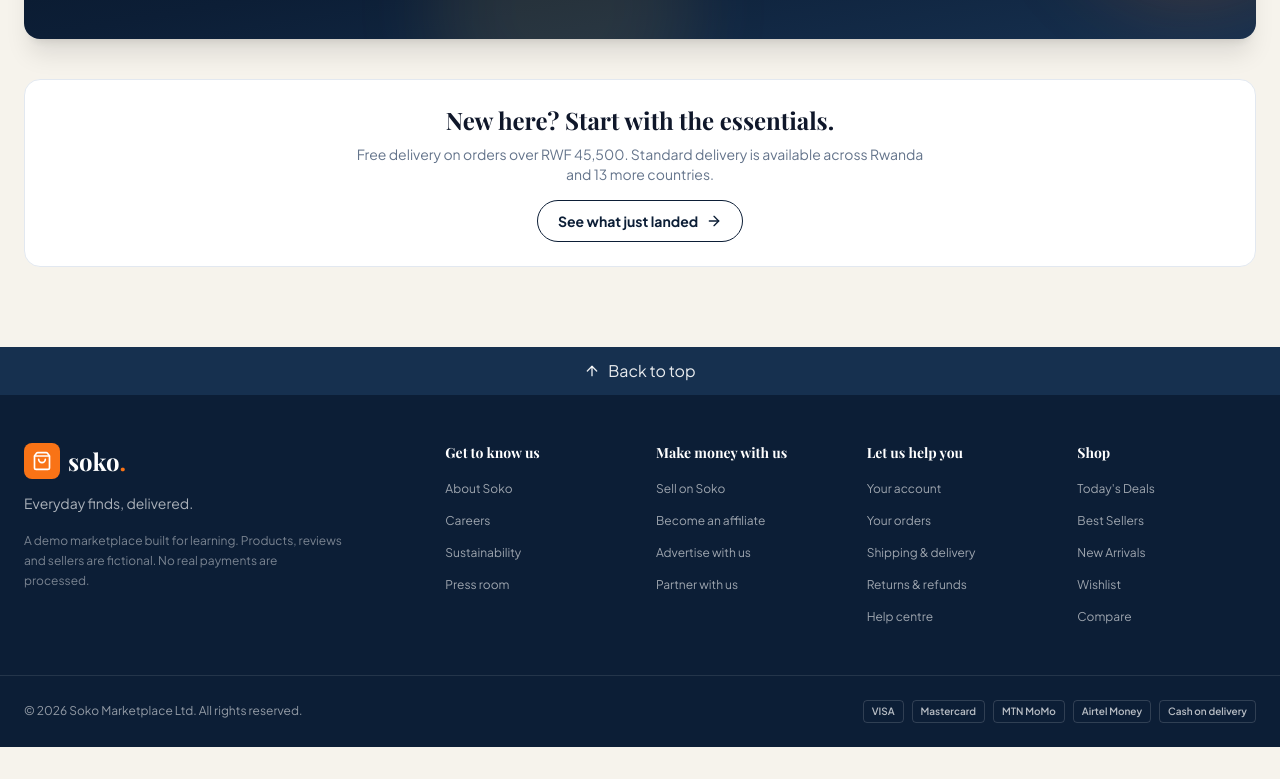
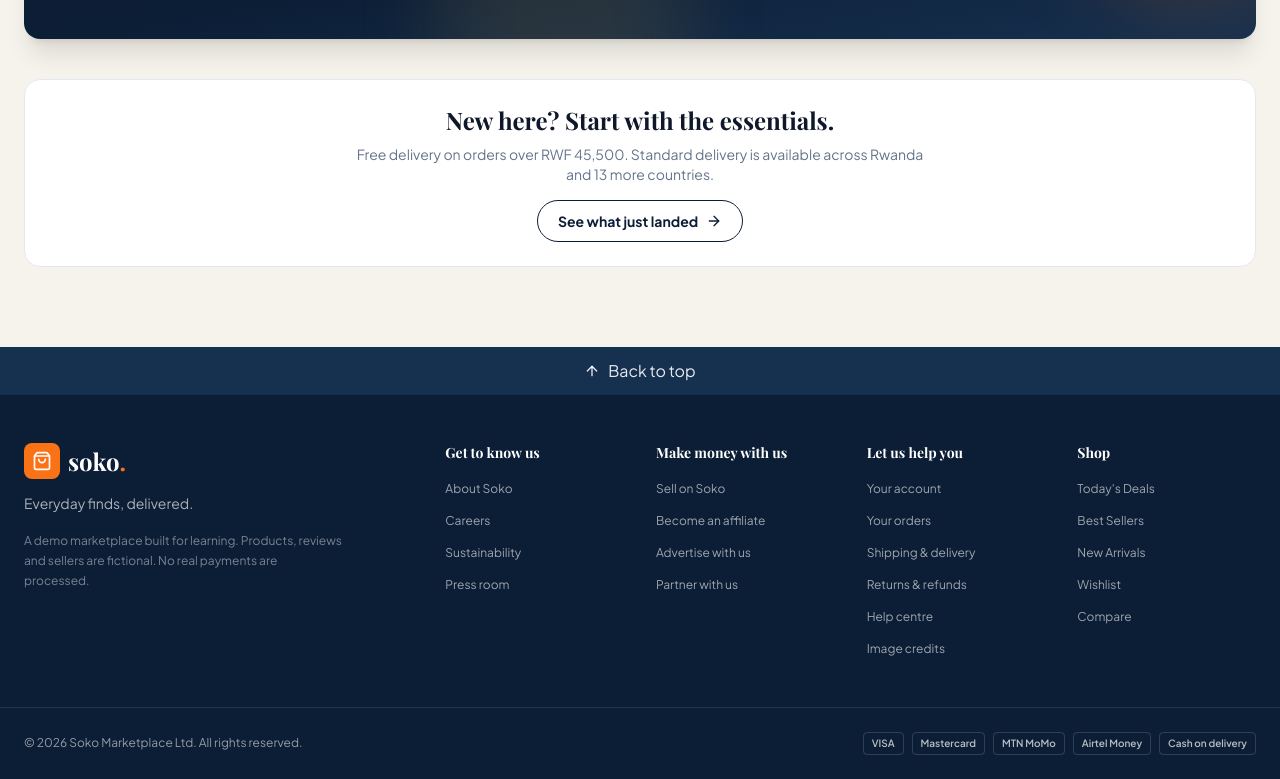
Before and after one commit to Samuel-Fx-1/E-comm, a React (Vite) app: page / in a window 1280 px wide. Shown: the part 2981-3760 px from the top of the page. Before the commit the page ends 3728 px from the top, so only its background shows below. Built offline with nearby package versions, Linux system fonts and the light colour scheme; a web font is replaced by a local one.

Commit message:
feat(footer): link to image credits

```diff
--- a/src/components/layout/Footer.tsx
+++ b/src/components/layout/Footer.tsx
@@ -30,6 +30,7 @@ const columns = [
       { label: 'Shipping & delivery', to: '/customer-service' },
       { label: 'Returns & refunds', to: '/customer-service' },
       { label: 'Help centre', to: '/customer-service' },
+      { label: 'Image credits', to: '/credits' },
     ],
   },
   {
```
